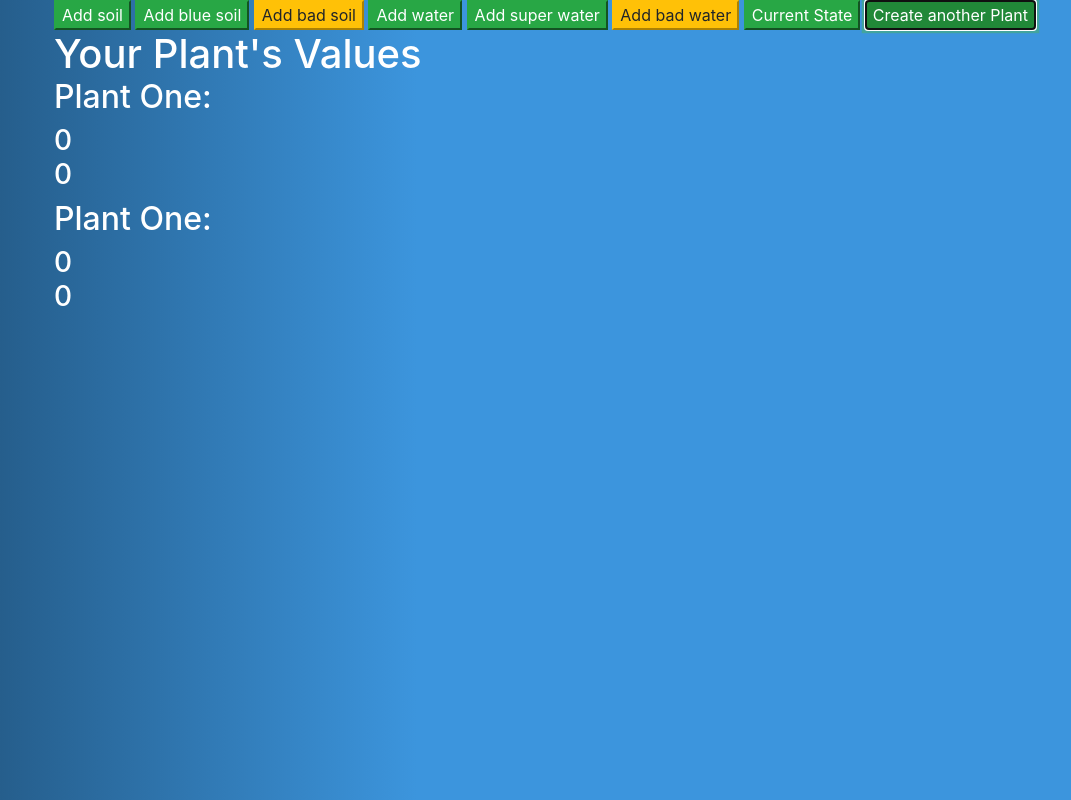
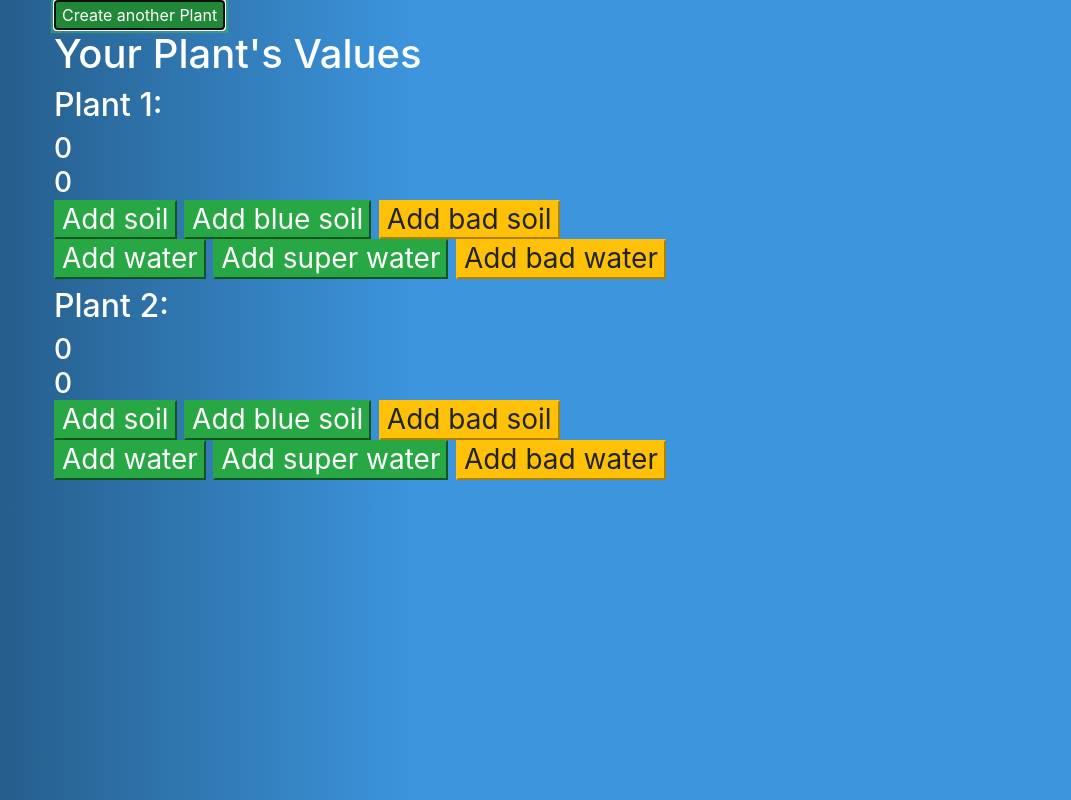
Before and after one commit to faustlarsen/plant, a website built with webpack: page src/index.html in a window 1280 px wide. Both pictures are taken after a click on the button "Create another Plant". Shown: the whole page, without its empty margins (31-1102 px from the left). Built offline with nearby package versions, Linux system fonts and the light colour scheme.

Commit message:
Add dynamic buttons
Co-authored-by: Constantine Yakubovski <faustlarsen@gmail.com>

```diff
--- a/src/index.html
+++ b/src/index.html
@@ -12,25 +12,28 @@
 
 <body>
   <div class="container">
-    <div class="grow-buttons">
-      <button class="btn-success" id="feed">Add soil</button>
-      <button class="btn-success" id="blueFood">Add blue soil</button>
-      <button class="btn-warning" id="badFood">Add bad soil</button>
 
-      <button class="btn-success" id="hydrate">Add water</button>
-      <button class="btn-success" id="superWater">Add super water</button>
-      <button class="btn-warning" id="badWater">Add bad water</button>
+    <button class="btn-success" id="create-plant">Create another Plant</button>
 
-      <button class="btn-success" id="show-state">Current State</button>
+    <h1 class="plant-header">Your Plant's Values</h1>
+    <div class="plant">
+      <h2>Plant 1:</h2>
+      <h3>
+        <div id="soil-value-1">0</div>
+        <div id="water-value-1">0</div>
 
-      <button class="btn-success" id="create-plant">Create another Plant</button>
-    </div>
-    <h1 class="plant-header">Your Plant's Values</h1>
-    <div class="plant-container">
-      <h2>Plant One:</h2>
-      <h3>
-        <div id="soil-value">0</div>
-        <div id="water-value">0</div>
+        <div class="grow-buttons">
+          <button class="btn-success" id="feed-1">Add soil</button>
+          <button class="btn-success" id="blueFood-1">Add blue soil</button>
+          <button class="btn-warning" id="badFood-1">Add bad soil</button>
+          <br>
+          <button class="btn-success" id="hydrate-1">Add water</button>
+          <button class="btn-success" id="superWater-1">Add super water</button>
+          <button class="btn-warning" id="badWater-1">Add bad water</button>
+
+          <!-- <button class="btn-success" id="show-state">Current State</button> -->
+
+        </div>
       </h3>
     </div>
 
--- a/src/main.js
+++ b/src/main.js
@@ -4,46 +4,76 @@ import 'bootstrap/dist/css/bootstrap.min.css';
 import './styles.css';
 import { feed, blueFood, badFood, hydrate, superWater, badWater } from './plant.js';
 import { plantOneControl } from './statemanager.js';
+// import * as plant from './plant.js';
+
+
+// //new plant
+// let rose = plant.rose("Rose");
+// const roseStateControl = storeState(rose);
+// console.log(roseStateControl);
 
 $(document).ready(function () {
   $("#create-plant").click(function () {
-    $('.plant-header').append($('.plant-container').html())
-    let plantCount = $(".plant-header > h3").length + 1;
+    let plantCount = $(".container >").length - 1;
+    var plantHTML =
+      `<div class="plant">
+      <h2>Plant ${plantCount}:</h2>
+      <h3>
+        <div id="soil-value-${plantCount}">0</div>
+        <div id="water-value-${plantCount}">0</div>
+
+        <div class="grow-buttons">
+          <button class="btn-success" id="feed-${plantCount}">Add soil</button>
+          <button class="btn-success" id="blueFood-${plantCount}">Add blue soil</button>
+          <button class="btn-warning" id="badFood-${plantCount}">Add bad soil</button>
+          <br>
+          <button class="btn-success" id="hydrate-${plantCount}">Add water</button>
+          <button class="btn-success" id="superWater-${plantCount}">Add super water</button>
+          <button class="btn-warning" id="badWater-${plantCount}">Add bad water</button>
+
+          <!-- <button class="btn-success" id="show-state-${plantCount}">Current State</button> -->
+
+        </div>
+      </h3>
+    </div>
+    `
+    $('.container').append(plantHTML);
     console.log(plantCount);
   });
 
-  $('#feed').click(function () {
+
+  $('#feed-1').click(function () {
     const newState = plantOneControl(feed);
-    $('#soil-value').text(`Soil: ${newState.soil}`);
+    $('#soil-value-1').text(`Soil: ${newState.soil}`);
   });
 
-  $('#blueFood').click(function () {
+  $('#blueFood-1').click(function () {
     const newState = plantOneControl(blueFood);
-    $('#soil-value').text(`Soil: ${newState.soil}`);
+    $('#soil-value-1').text(`Soil: ${newState.soil}`);
   });
 
-  $('#badFood').click(function () {
+  $('#badFood-1').click(function () {
     const newState = plantOneControl(badFood);
-    $('#soil-value').text(`Soil: ${newState.soil}`);
+    $('#soil-value-1').text(`Soil: ${newState.soil}`);
   });
 
-  $('#hydrate').click(function () {
+  $('#hydrate-1').click(function () {
     const newState = plantOneControl(hydrate);
-    $('#water-value').text(`Water: ${newState.water}`);
+    $('#water-value-1').text(`Water: ${newState.water}`);
   });
 
-  $('#superWater').click(function () {
+  $('#superWater-1').click(function () {
     const newState = plantOneControl(superWater);
-    $('#water-value').text(`Water: ${newState.water}`);
+    $('#water-value-1').text(`Water: ${newState.water}`);
   });
 
-  $('#badWater').click(function () {
+  $('#badWater-1').click(function () {
     const newState = plantOneControl(badWater);
-    $('#water-value').text(`Water: ${newState.water}`);
+    $('#water-value-1').text(`Water: ${newState.water}`);
   });
 
-  $('#show-state').click(function () {
+  $('#show-state-1').click(function () {
     const currentState = plantOneControl();
-    $('#soil-value').text(`Soil: ${currentState.soil}`);
+    $('#soil-value-1').text(`Soil: ${currentState.soil}`);
   });
 });
--- a/src/statemanager.js
+++ b/src/statemanager.js
@@ -1,3 +1,4 @@
+// Storing State
 export const storeState = () => {
   let currentState = {};
   return (stateChangeFunction = state => state) => {
@@ -8,7 +9,7 @@ export const storeState = () => {
 }
 
 export const plantOneControl = storeState();
-
+// Function Factory for Changing States of Different Objects
 export const changeState = (prop) => {
   return (value) => {
     return (state) => ({
```
Also changed, not shown: src/plant.js (+17 -0 lines), 1 other file.
